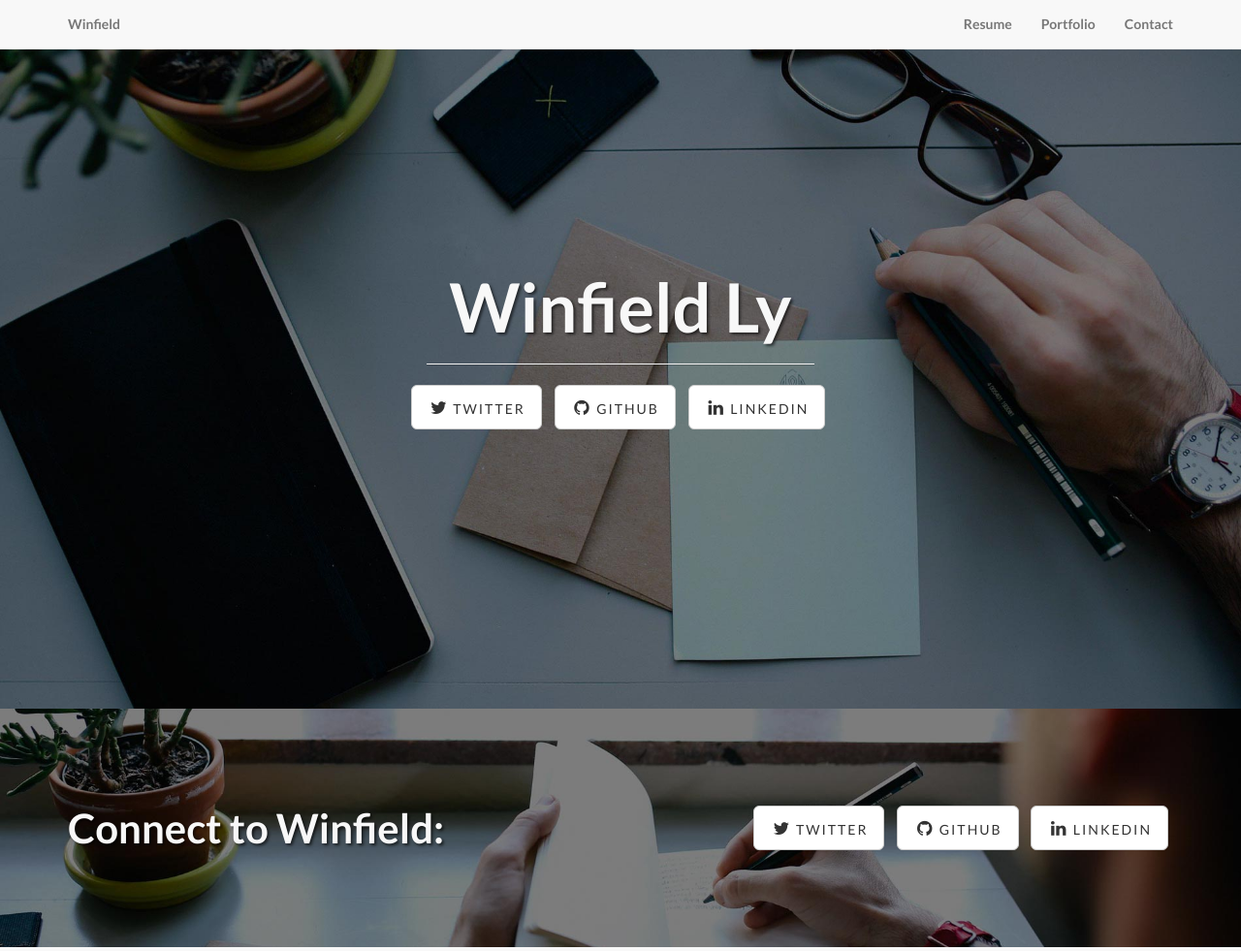
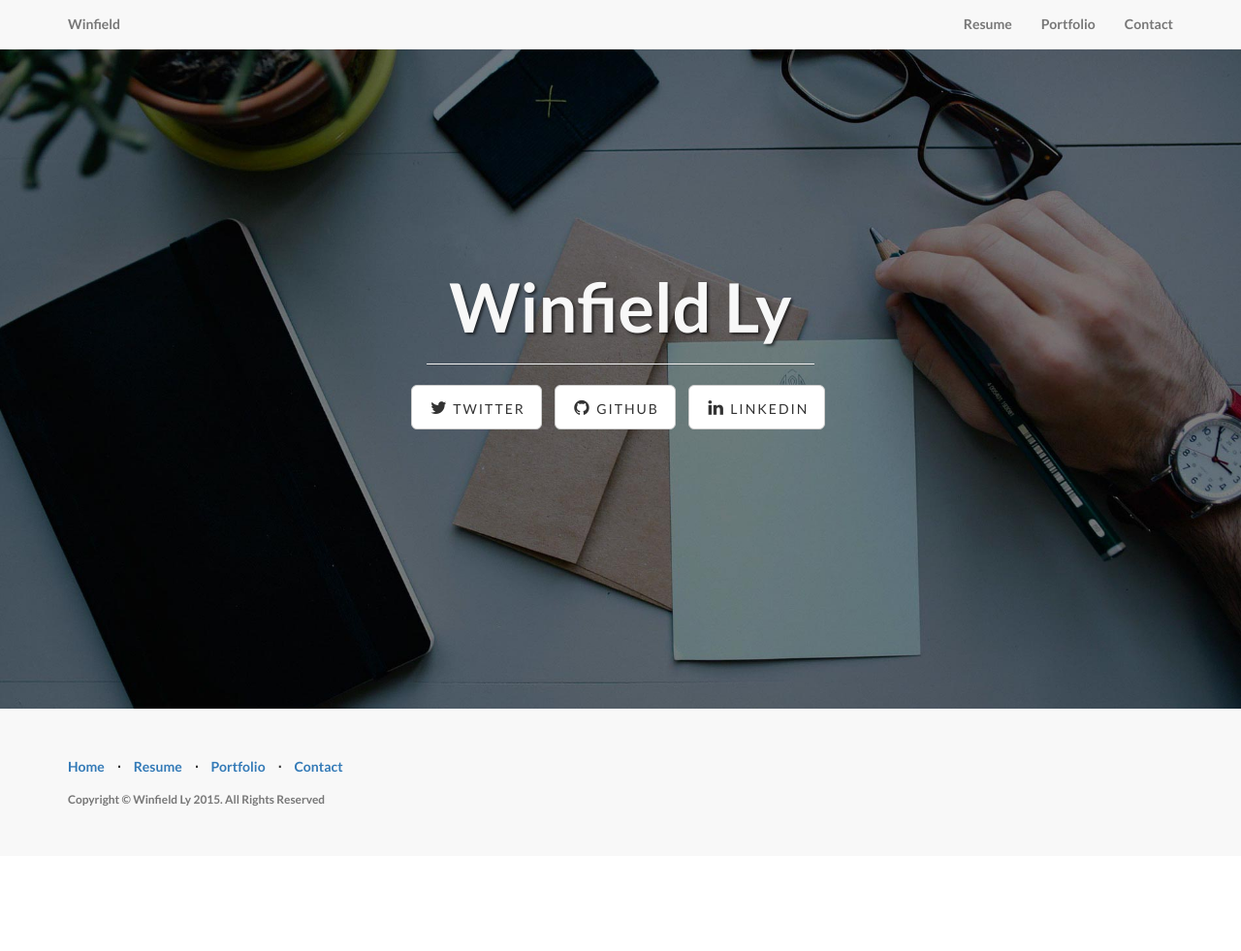
Before and after one commit to wly5/wly5.github.io, a plain HTML site: page index.html in a window 1280 px wide. Shown: the top 981 px of the page at 97% size. After the commit the page ends 883 px from the top, so only its background shows below. Drawn offline with Linux system fonts and the light colour scheme.

Commit message:
Update to index.html
Remove the banner at the bottom

```diff
--- a/index.html
+++ b/index.html
@@ -110,36 +110,6 @@
 
     <!-- /.content-section-a -->
 
-	<a  name="contact"></a>
-    <div class="banner">
-
-        <div class="container">
-
-            <div class="row">
-                <div class="col-lg-6">
-                    <h2>Connect to Winfield:</h2>
-                </div>
-                <div class="col-lg-6">
-                    <ul class="list-inline banner-social-buttons">
-                        <li>
-                            <a href="https://twitter.com/shii5" class="btn btn-default btn-lg"><i class="fa fa-twitter fa-fw"></i> <span class="network-name">Twitter</span></a>
-                        </li>
-                        <li>
-                            <a href="https://github.com/wly5" class="btn btn-default btn-lg"><i class="fa fa-github fa-fw"></i> <span class="network-name">Github</span></a>
-                        </li>
-                        <li>
-                            <a href="https://ca.linkedin.com/in/winfieldly" class="btn btn-default btn-lg"><i class="fa fa-linkedin fa-fw"></i> <span class="network-name">Linkedin</span></a>
-                        </li>
-                    </ul>
-                </div>
-            </div>
-
-        </div>
-        <!-- /.container -->
-
-    </div>
-    <!-- /.banner -->
-
     <!-- Footer -->
     <footer>
         <div class="container">
```
